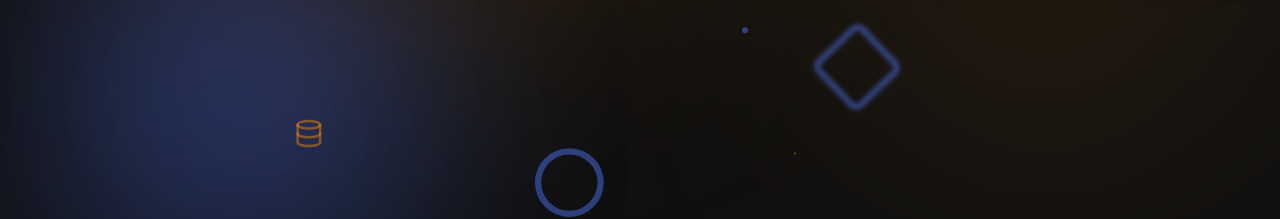
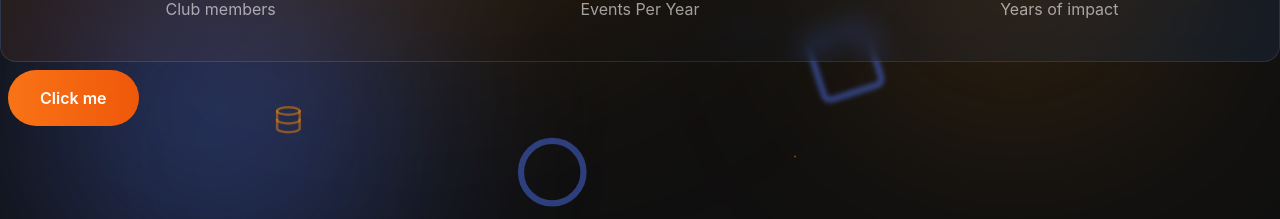
Before and after one commit to ivonneflores45/practice-react-TS, a React (Vite) app: page / in a window 1280 px wide. Shown: the part 547-766 px from the top of the page. Built offline with nearby package versions, Linux system fonts and the light colour scheme.

Commit message:
fancy shiny button made, pure css no functionality

```diff
--- a/src/App.tsx
+++ b/src/App.tsx
@@ -2,8 +2,9 @@ import './App.css'
 import BackgroundAnimation from './AnimatedBackground'
 import {motion} from "framer-motion"
 import {useState} from "react"
-import { FeatureCardRow } from './components/FeatureCards'
-import { ClubStatsRow } from './components/BannerCard'
+import { FeatureCardRow } from './components/Feature Cards/FeatureCards'
+import { ClubStatsRow } from './components/Stats banner/BannerCard'
+import { FancyButton } from './components/button/Button'
 
 function App() {
   const [rotation, setRotation] = useState(0)
@@ -39,6 +40,7 @@ function App() {
 
           <FeatureCardRow/>
           <ClubStatsRow/>
+          <FancyButton/>
           </div>
 
 
--- a/src/components/button/Button.module.css
+++ b/src/components/button/Button.module.css
@@ -0,0 +1,51 @@
+.button{
+    margin: 0.5rem;
+    padding: 1rem 2rem;
+
+    border:none;
+    border-radius: 3rem;
+
+    text-align: center;
+    display: flex;
+    align-items: center;
+    overflow: hidden;
+    position:relative;
+
+    color: rgb(255,255,255);
+    border:none;
+    border-radius: 3rem;
+    background-color: rgb(249,115,22);
+    transition: all 0.5s ease;
+    cursor:pointer;
+    font-weight: 600;
+
+    background: linear-gradient(to right, rgb(249,115,22), rgb(239, 88, 10));
+
+}
+
+.button:hover{
+    transform:scale(1.05);
+    background: linear-gradient(to right,rgb(239, 88, 10), rgb(249,115,22));
+
+    /* filter:drop-shadow(0 0 0.5rem rgba(249,115,22,0.5)); */
+}
+
+.button::before{
+    content:"";
+    position:absolute;
+    inset:0;
+    background: linear-gradient(
+        to right, rgba(254, 215, 170,0), rgba(254, 215, 170,0.2), rgba(254, 215, 170,0)
+    );
+
+    transform: translateX(-100%);
+    transition: transform 0.7s ease;
+}
+
+.button:hover::before{
+    transform:translateX(100%);
+}
+
+.button:active{
+    transform: scale(0.98);
+}
--- a/src/components/button/Button.tsx
+++ b/src/components/button/Button.tsx
@@ -0,0 +1,9 @@
+import styles from './Button.module.css'
+
+export function FancyButton(){
+    return(
+        <button className={styles.button}>
+            Click me
+        </button>
+    )
+}
```
